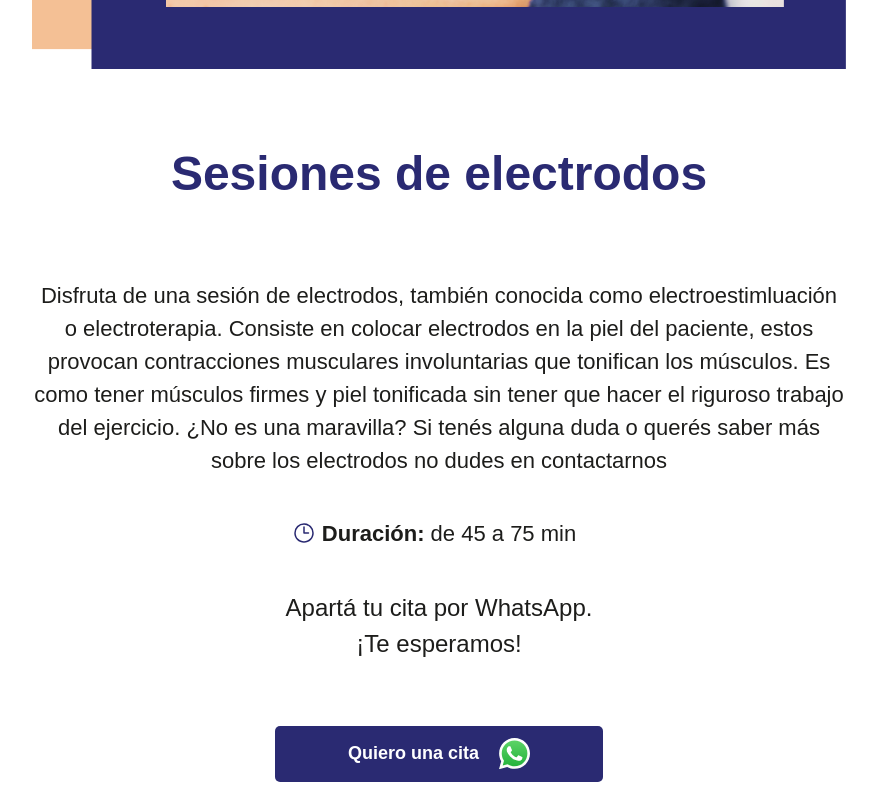
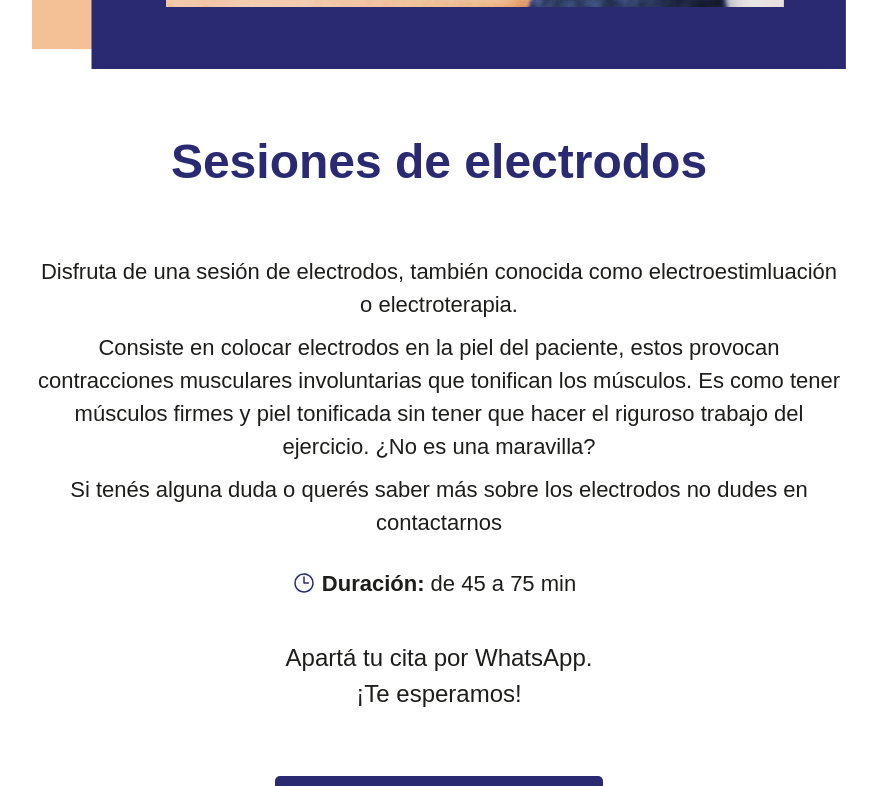
Before and after one commit to Peteer449/ShiPo, a React (Create React App) app: page /electrodos/sesiones in a window 1280 px wide. Shown: the part 480-1266 px from the top of the page, without its empty margins (201-1078 px from the left). Built offline with nearby package versions, Linux system fonts and the light colour scheme.

Commit message:
parrafos

```diff
--- a/src/components/App.jsx
+++ b/src/components/App.jsx
@@ -20,25 +20,35 @@ function App() {
         <Navegation/>
         <Routes>
           <Route path='/masajes/descontracturantes' element={<Servicios imagen={Descontracturantes} titulo="Masajes descontracturantes"
-          descripcion="Es un tipo de masaje que tiene como propósito relajar y aflojar los músculos rígidos y tensos. Éste es diferente de un masaje únicamente relajante porque se aplica con mayor intensidad y presión. ¡No te preocupes! eso no significa que sea doloroso, al finalizarlo te sentirás como nuevo."/>}/>
+          parrafoUno="Es un tipo de masaje que tiene como propósito relajar y aflojar los músculos rígidos y tensos. Éste es diferente de un masaje únicamente relajante porque se aplica con mayor intensidad y presión. ¡No te preocupes! eso no significa que sea doloroso, al finalizarlo te sentirás como nuevo."/>}/>
           <Route path='/masajes/piedras_calientes' element={<Servicios imagen={Piedras} titulo="Masajes descontracturantes + piedras calientes"
-          descripcion='Un masaje con piedras calientes también se conoce como terapia geotermal. Tiene origen oriental y se basa en combinar masaje terapéutico con piedras frías y calientes, ubicándolas en sitios estratégicos del cuerpo que benefician el flujo de chakras para que la energía fluya adecuadamente. Las piedras calientes poseen numerosas propiedades, entre las más destacadas se encuentran: Reducción y alivio del dolor, eliminación de toxinas de la piel y mejora del sistema circulatorio. ¿Te animás a probarlo?'/>}/>
+          parrafoUno='Un masaje con piedras calientes también se conoce como terapia geotermal. Tiene origen oriental y se basa en combinar masaje terapéutico con piedras frías y calientes, ubicándolas en sitios estratégicos del cuerpo que benefician el flujo de chakras para que la energía fluya adecuadamente.'
+          parrafoDos='Las piedras calientes poseen numerosas propiedades, entre las más destacadas se encuentran: Reducción y alivio del dolor, eliminación de toxinas de la piel y mejora del sistema circulatorio.'
+          parrafoTres='¿Te animás a probarlo?'/>}/>
           <Route path='/masajes/maderoterapia' element={<Servicios imagen={Maderoterapia} titulo="Masajes con maderoterapia"
-          descripcion="Es una terapia natural que se trata de estimular el cuerpo a través de una técnica de masaje con herramientas de madera. Se realizan movimientos y presión en puntos del cuerpo con el fin de provocar una reacción de bienestar, reducir los niveles de estrés, y aliviar los dolores musculares y articulares."/>}/>
+          parrafoUno="Es una terapia natural que se trata de estimular el cuerpo a través de una técnica de masaje con herramientas de madera. Se realizan movimientos y presión en puntos del cuerpo con el fin de provocar una reacción de bienestar, reducir los niveles de estrés, y aliviar los dolores musculares y articulares."/>}/>
           <Route path='/electrodos/sesiones' element={<Servicios imagen={Electrodos} titulo="Sesiones de electrodos"
-          descripcion="Disfruta de una sesión de electrodos, también conocida como electroestimluación o electroterapia. Consiste en colocar electrodos en la piel del paciente, estos provocan contracciones musculares involuntarias que tonifican los músculos. Es como tener músculos firmes y piel tonificada sin tener que hacer el riguroso trabajo del ejercicio. ¿No es una maravilla? Si tenés alguna duda o querés saber más sobre los electrodos no dudes en contactarnos"/>}/>
+          parrafoUno="Disfruta de una sesión de electrodos, también conocida como electroestimluación o electroterapia."
+          parrafoDos="Consiste en colocar electrodos en la piel del paciente, estos provocan contracciones musculares involuntarias que tonifican los músculos. Es como tener músculos firmes y piel tonificada sin tener que hacer el riguroso trabajo del ejercicio. ¿No es una maravilla?"
+          parrafoTres="Si tenés alguna duda o querés saber más sobre los electrodos no dudes en contactarnos"/>}/>
           <Route path='/electrodos/levantamiento_de_gluteos' element={<Servicios imagen={Gluteos} titulo="Levantamiento de glúteos + electrodos"
-          descripcion="En la sección de electrodos te contamos cómo funciona la electroterapia para tonificar y ejercitar los músculos sin tener que mover un solo dedo para el ejercicio. En esta sección combinamos la maderoterapia con los electrodos para levantamiento de glúteos. Una óptima combinación para combatir la celulitis, reafirmar, tonificar y tornear el cuerpo. Los glúteos pertenecen a un grupo de músculos denominados “sostén”, debido a esto, su fortalecimiento y buen mantenimiento debe ir más allá de lo estético. Es ideal proporcionarles la fortaleza y elasticidad suficientes para mantener la postura erguida y evitar problemas de espalda."/>}/>
+          parrafoUno="En la sección de electrodos te contamos cómo funciona la electroterapia para tonificar y ejercitar los músculos sin tener que mover un solo dedo para el ejercicio. En esta sección combinamos la maderoterapia con los electrodos para levantamiento de glúteos."
+          parrafoDos="Una óptima combinación para combatir la celulitis, reafirmar, tonificar y tornear el cuerpo."
+          parrafoTres="Los glúteos pertenecen a un grupo de músculos denominados “sostén”, debido a esto, su fortalecimiento y buen mantenimiento debe ir más allá de lo estético."
+          parrafoCuatro="Es ideal proporcionarles la fortaleza y elasticidad suficientes para mantener la postura erguida y evitar problemas de espalda."/>}/>
           <Route path='/electrodos/reductores' element={<Servicios imagen={Reductores} titulo="Masajes reductores + electrodos"
-          descripcion="Este es un masaje distinto al descontracturante y al relajante. Consiste en movilizar y disminuir la grasa acumulada, principalmente abdomen, piernas y glúteos. En combinación con la aplicación de electrodos estas sesiones ayuda a disminuir la celulitis, combatir la flacidez ya demás reafirma y moldea la figura."/>}/>
+          parrafoUno="Este es un masaje distinto al descontracturante y al relajante. Consiste en movilizar y disminuir la grasa acumulada, principalmente abdomen, piernas y glúteos."
+          parrafoDos="En combinación con la aplicación de electrodos estas sesiones ayuda a disminuir la celulitis, combatir la flacidez ya demás reafirma y moldea la figura."/>}/>
           <Route path='/drenaje_linfatico' element={<Servicios imagen={DrenajeLinfatico} titulo="Drenaje linfático"
-          descripcion="lorem ipsum"/>}/>
+          parrafoUno="lorem ipsum"/>}/>
           <Route path='/belleza_manos_pies' element={<Servicios imagen={ManosPies} titulo="Belleza de manos y pies"
-          descripcion="¿Puede haber algo mejor que tener las uñas de las manos fabulosas? ¡Sí! Tener las uñas de las manos y de los pies más que fabulosas. Si te gustá estar como una reina no dudés en contactarnos y pedir tu cita. Vos merecés que te consientan y que te hagan sentir única."/>}/>
+          parrafoUno="¿Puede haber algo mejor que tener las uñas de las manos fabulosas? ¡Sí! Tener las uñas de las manos y de los pies más que fabulosas. Si te gustá estar como una reina no dudés en contactarnos y pedir tu cita."
+          parrafoDos="Vos merecés que te consientan y que te hagan sentir única."/>}/>
           <Route path='/esmalte_semipermanente' element={<Servicios imagen={Esmalte} titulo="Esmalte semipermanente"
-          descripcion="Que tus uñas estén siempre lindas para la ocasión. Un esmalte semipermanente te brinda espontaneidad y delicadeza. Con una duración entre 2 y 3 semanas, además muy fácil de remover. ¿Qué color te gustaría lucir esta vez? Escribinos a nuestro chat y contanos."/>}/>
+          parrafoUno="Que tus uñas estén siempre lindas para la ocasión. Un esmalte semipermanente te brinda espontaneidad y delicadeza. Con una duración entre 2 y 3 semanas, además muy fácil de remover."
+          parrafoDos="¿Qué color te gustaría lucir esta vez? Escribinos a nuestro chat y contanos."/>}/>
           <Route path='/depilacion_laser_definitiva' element={<Servicios imagen={Laser} titulo="Depilación láser definitiva"
-          descripcion="lorem ipsum"/>}/>
+          parrafoUno="lorem ipsum"/>}/>
         </Routes>
       </BrowserRouter>
     </>
--- a/src/components/Servicios/Servicios.css
+++ b/src/components/Servicios/Servicios.css
@@ -14,7 +14,6 @@
     margin: 32px 0px;
     width: 328px;
     text-align: center;
-    padding: 12px;
     color: #2A2A72;
     font-weight: 600;
     font-size: 18px;
@@ -23,6 +22,7 @@
     margin: 0;
     text-align: center;
     width: 328px;
+    padding-bottom: 10px;
     font-weight: 400;
     font-size: 18px;
     color: #1D1D1B;
@@ -33,7 +33,7 @@
     flex-wrap: nowrap;
     justify-content: center;
     align-items: center;
-    margin: 32px 0px;
+    margin-bottom: 32px;
 }
 .duracion{
     margin:0px;
--- a/src/components/Servicios/Servicios.js
+++ b/src/components/Servicios/Servicios.js
@@ -8,7 +8,10 @@ export default function Servicios(props){
         <div className="servicios">
             <img src={props.imagen} className='imagenServicio'/>
             <h3 className="tituloServicio">{props.titulo}</h3>
-            <p className="descripcionServicio">{props.descripcion}</p>
+            <p className="descripcionServicio">{props.parrafoUno}</p>
+            <p className="descripcionServicio">{props.parrafoDos}</p>
+            <p className="descripcionServicio">{props.parrafoTres}</p>
+            <p className="descripcionServicio">{props.parrafoCuatro}</p>
             <div className="duracionServicio">
                 <img src={LogoDuracion} alt='imagen de reloj' className="logoReloj"/>
                 <p className="duracion"><span>Duración:</span> de 45 a 75 min</p>
```
